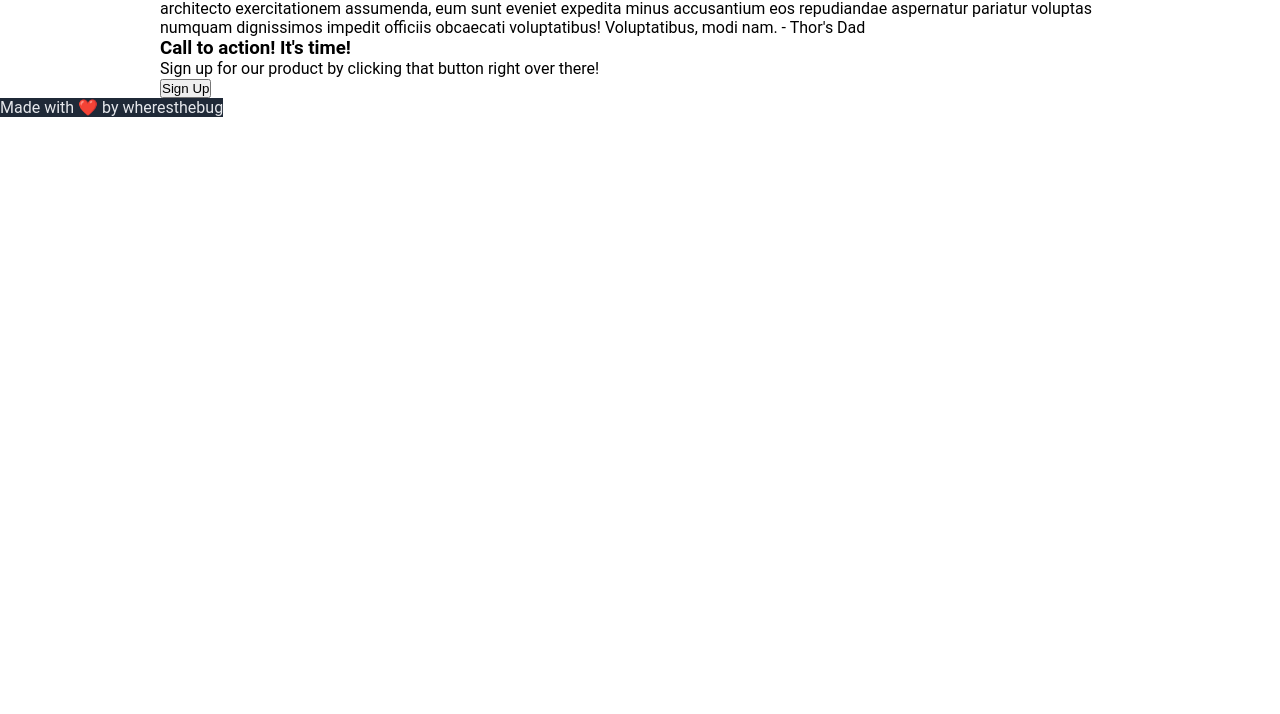
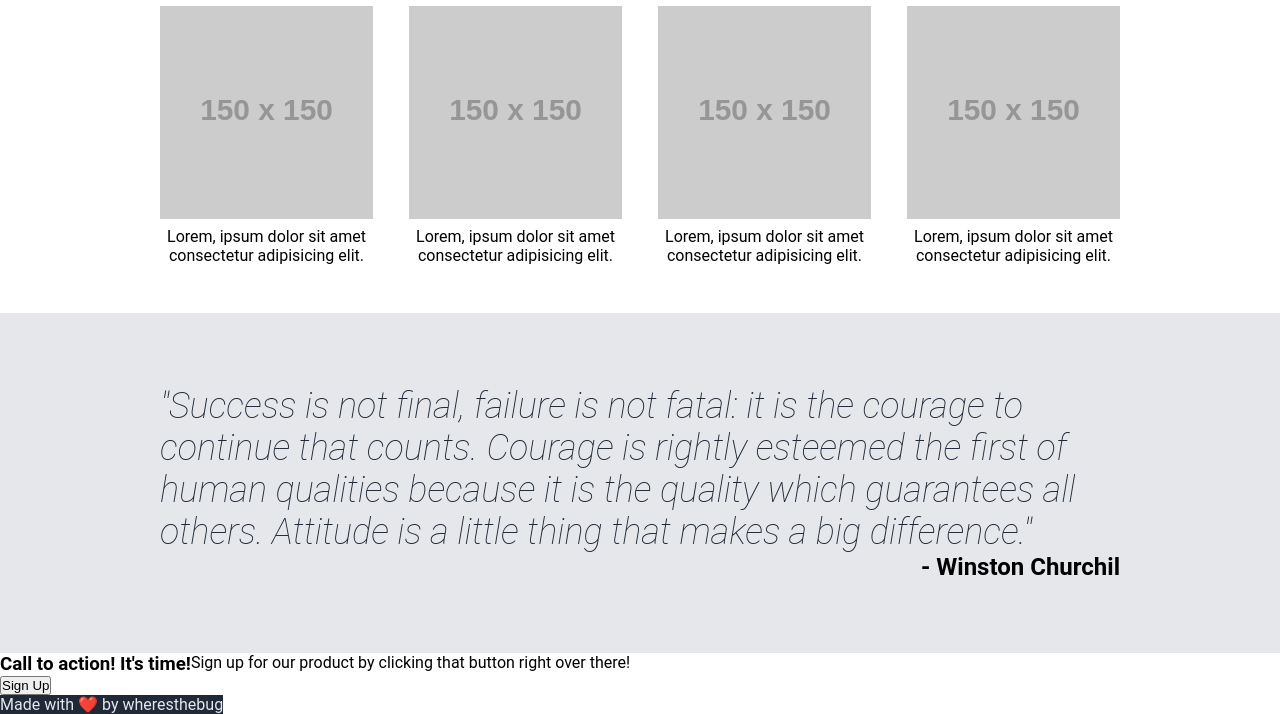
Before and after one commit to icoderarely/Sneakart, a plain HTML site: page index.html in a window 1280 px wide. Shown: the part 508-1222 px from the top of the page. Before the commit the page ends 800 px from the top, so only its background shows below. Drawn offline with Linux system fonts and the light colour scheme; placeholder pictures from the web are drawn by us.

Commit message:
add information and quote section

```diff
--- a/index.html
+++ b/index.html
@@ -41,52 +41,51 @@
       </div>
     </div>
 
-    <main class="container">
-      <div class="info">
-        <h2>Some random information.</h2>
-        <div class="boxes">
-          <div class="item">
-            <div class="box"></div>
+    <main>
+      <div class="container">
+        <div class="info flex">
+          <span class="info-text">Some random information.</span>
+          <div class="boxes flex">
+            <div class="item flex">
+              <img src="https://placehold.co/150" alt="" />
               <span
                 >Lorem, ipsum dolor sit amet consectetur adipisicing elit.
-              Excepturi et culpa, tenetur eveniet qui perspiciatis?</span
-            >
+              </span>
             </div>
-          <div class="item">
-            <div class="box"></div>
+            <div class="item flex">
+              <img src="https://placehold.co/150" alt="" />
               <span
                 >Lorem, ipsum dolor sit amet consectetur adipisicing elit.
-              Excepturi et culpa, tenetur eveniet qui perspiciatis?</span
-            >
+              </span>
             </div>
-          <div class="item">
-            <div class="box"></div>
+            <div class="item flex">
+              <img src="https://placehold.co/150" alt="" />
               <span
                 >Lorem, ipsum dolor sit amet consectetur adipisicing elit.
-              Excepturi et culpa, tenetur eveniet qui perspiciatis?</span
-            >
+              </span>
             </div>
-          <div class="item">
-            <div class="box"></div>
+            <div class="item flex">
+              <img src="https://placehold.co/150" alt="" />
               <span
                 >Lorem, ipsum dolor sit amet consectetur adipisicing elit.
-              Excepturi et culpa, tenetur eveniet qui perspiciatis?</span
-            >
+              </span>
+            </div>
           </div>
         </div>
       </div>
       <div class="quote">
-        <span
-          >Lorem, ipsum dolor sit amet consectetur adipisicing elit. Suscipit
-          cumque et temporibus saepe qui unde blanditiis consequuntur architecto
-          exercitationem assumenda, eum sunt eveniet expedita minus accusantium
-          eos repudiandae aspernatur pariatur voluptas numquam dignissimos
-          impedit officiis obcaecati voluptatibus! Voluptatibus, modi nam.</span
+        <div class="container">
+          <span class="quoted"
+            >"Success is not final, failure is not fatal: it is the courage to
+            continue that counts. Courage is rightly esteemed the first of human
+            qualities because it is the quality which guarantees all others.
+            Attitude is a little thing that makes a big difference."</span
           >
-        <span>- Thor's Dad</span>
+          <span class="author flex">- Winston Churchil</span>
+        </div>
       </div>
       <div class="cta">
-        <div class="text">
+        <div class="text flex">
           <h3>Call to action! It's time!</h3>
           <span
             >Sign up for our product by clicking that button right over
--- a/style.css
+++ b/style.css
@@ -26,7 +26,7 @@ body {
 nav {
   justify-content: space-between;
   padding: 12px 0;
-  margin-bottom: 48px;
+  margin-bottom: 56px;
 }
 
 ul {
@@ -73,12 +73,60 @@ a {
 }
 
 .right img {
-  height: 200px;
+  height: 240px;
   width: 450px;
 }
 
 .left > button {
   background-color: rgb(0, 102, 255);
   color: #e5e7eb;
-  padding: 8px 16px;
+  padding: 8px 24px;
+  border-radius: 8px;
 }
+
+.info {
+  flex-direction: column;
+  margin: 48px auto;
+}
+
+.info-text {
+  font-size: 36px;
+  color: #1f2937;
+  font-weight: 900;
+  text-align: center;
+  margin-bottom: 24px;
+}
+
+.boxes {
+  justify-content: space-evenly;
+  gap: 36px;
+}
+
+.item {
+  flex-direction: column;
+  text-wrap: wrap;
+  gap: 8px;
+}
+
+.item span {
+  text-align: center;
+}
+
+.quote {
+  background-color: #e5e7eb;
+  padding: 72px 0;
+}
+
+.quoted {
+  font-size: 36px;
+  font-style: italic;
+  font-weight: lighter;
+  color: #1f2937;
+  display: block;
+}
+
+.author {
+  justify-content: flex-end;
+  font-weight: 600;
+  font-size: 24px;
+}
```
Lines whose indentation alone changed are shown as unchanged.
